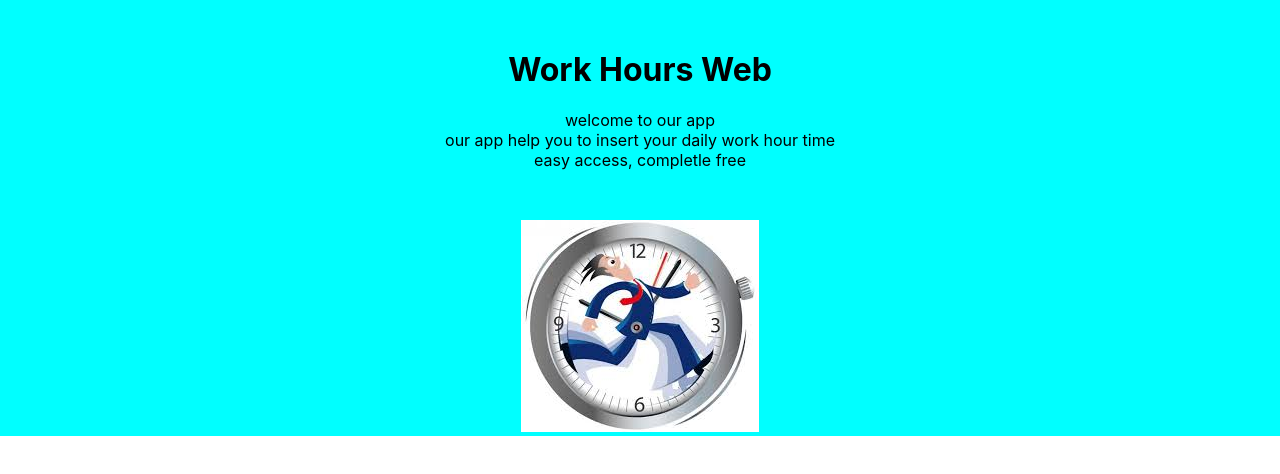
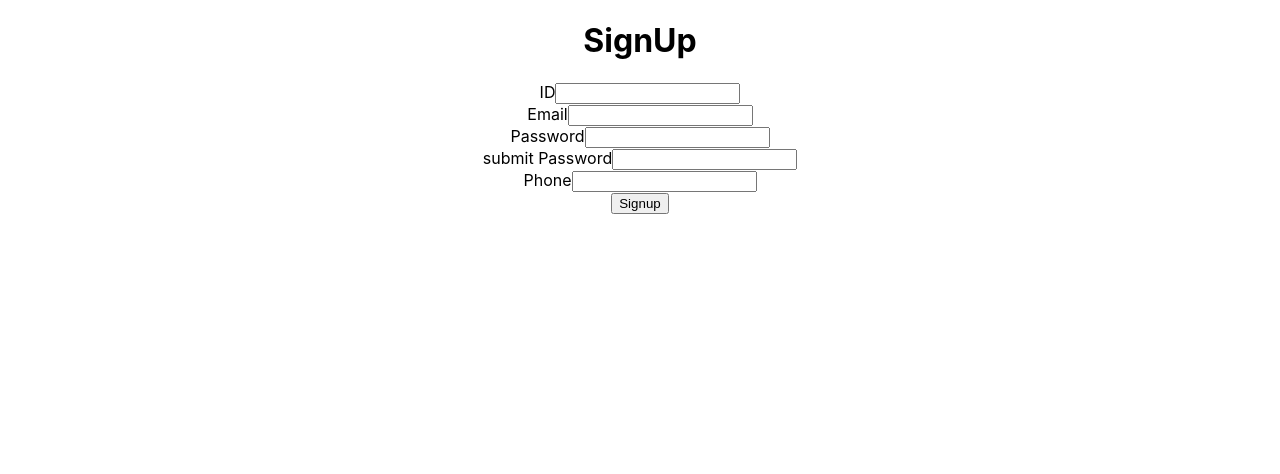
Before and after one commit to NadeemJazmawe/workHoursWeb, a React (Create React App) app in the folder client/: page / in a window 1280 px wide. Shown: the top 474 px of the page. Built offline with nearby package versions, Linux system fonts and the light colour scheme.

Commit message:
add signup page

```diff
--- a/client/src/App.js
+++ b/client/src/App.js
@@ -1,6 +1,7 @@
 // import logo from './logo.svg';
 import './App.css';
 import Login from './page/login/login.js';
+import Signup from './page/signup/signup';
 
 function App() {
 
@@ -12,7 +13,7 @@ function App() {
   return (
     <div className="App">
       {/* hello world */}
-      <Login />
+      <Signup />
     </div>
   );
 }
--- /dev/null
+++ b/client/src/page/signup/signup.js
@@ -0,0 +1,54 @@
+import React, { useState } from 'react'
+
+function Signup() {
+    const [ID, setID] = useState("");
+    const [email, setEmail] = useState("");
+    const [pass, setPass] = useState("");
+    const [passSub, setPassSub] = useState("");
+    const [phone, setPhone] = useState("");
+
+    function handleSignUp(e) {
+        console.log({"ID": ID, "email": email, "pass":pass, "passSub":passSub, "phone":phone});
+    }
+
+    return (
+        <div>
+            <form onSubmit={handleSignUp}>
+                <h1>SignUp</h1>
+                <div>
+                    <label>ID</label>
+                    <input type="text" onChange={(e) => {
+                        setID(e.target.value);
+                    }} required></input>
+                </div>
+                <div>
+                    <label>Email</label>
+                    <input type="text" onChange={(e) => {
+                        setEmail(e.target.value);
+                    }} required></input>
+                </div>
+                <div>
+                    <label>Password</label>
+                    <input type="password" onChange={(e) => {
+                        setPass(e.target.value);
+                    }} required></input>
+                </div>
+                <div>
+                    <label>submit Password</label>
+                    <input type="password" onChange={(e) => {
+                        setPassSub(e.target.value);
+                    }} required></input>
+                </div>
+                <div>
+                    <label>Phone</label>
+                    <input type="number" onChange={(e) => {
+                        setPhone(e.target.value);
+                    }} required></input>
+                </div>
+                <button type="submit">Signup</button>
+            </form>
+        </div>
+    )
+}
+
+export default Signup;
```
Also changed, not shown: client/src/page/signup/signup.css (added).
